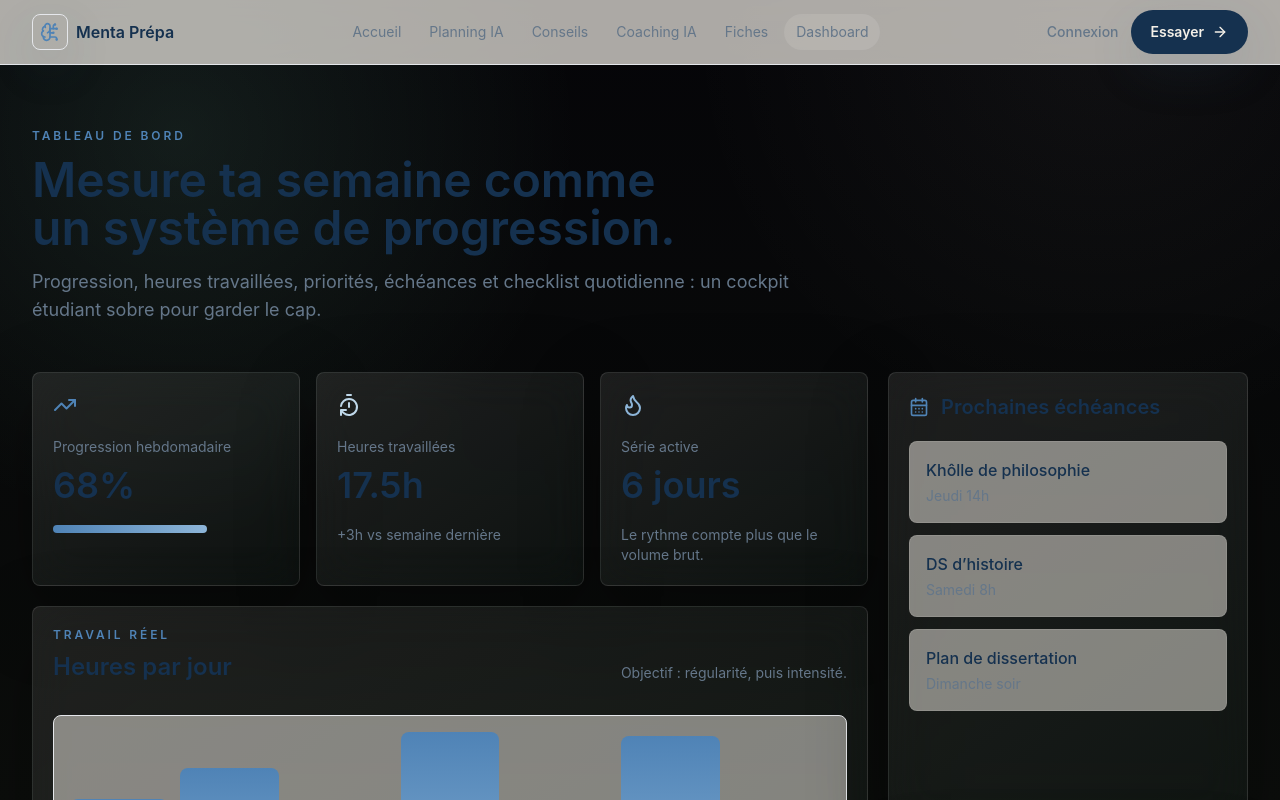
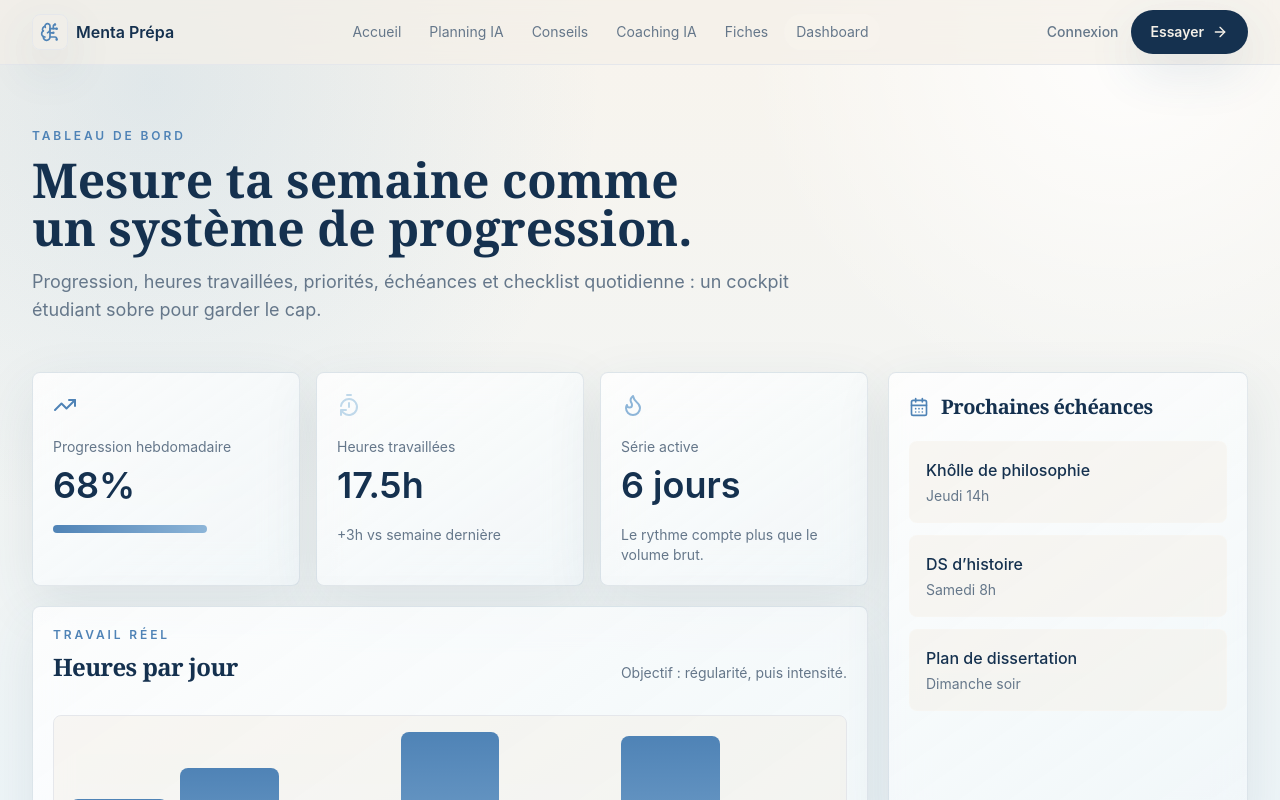
Before and after one commit to kevo13-web/Menta-Prepa-, a Next.js app: page /dashboard in a window 1280 px wide. Shown: the top 800 px of the page. Built offline with nearby package versions, Linux system fonts and the light colour scheme.

Commit message:
Apply light academic blue visual system

```diff
--- a/app/globals.css
+++ b/app/globals.css
@@ -3,13 +3,11 @@
 @tailwind utilities;
 
 :root {
-  --background: #050508;
-  --foreground: #f5f2ea;
+  --background: #f7f3eb;
+  --foreground: #15314f;
 }
 
-* {
-  box-sizing: border-box;
-}
+* { box-sizing: border-box; }
 
 html {
   scroll-behavior: smooth;
@@ -21,43 +19,44 @@ body {
   margin: 0;
   color: var(--foreground);
   background:
-    radial-gradient(circle at 14% 8%, rgba(157, 255, 215, 0.09), transparent 25rem),
-    radial-gradient(circle at 86% 2%, rgba(245, 242, 234, 0.045), transparent 26rem),
-    linear-gradient(180deg, #050508 0%, #0b0d0b 48%, #050508 100%);
-  font-family:
-    Inter, ui-sans-serif, system-ui, -apple-system, BlinkMacSystemFont, "Segoe UI",
-    sans-serif;
+    radial-gradient(circle at 12% 5%, rgba(121, 174, 214, 0.18), transparent 28rem),
+    radial-gradient(circle at 88% 2%, rgba(255, 255, 255, 0.9), transparent 24rem),
+    linear-gradient(180deg, #f8f4ed 0%, #eef5f8 48%, #f5f0e8 100%);
+  font-family: Inter, ui-sans-serif, system-ui, -apple-system, BlinkMacSystemFont, "Segoe UI", sans-serif;
+}
+
+h1, h2, h3, .display-serif {
+  font-family: Georgia, "Times New Roman", serif;
+  letter-spacing: -0.025em;
 }
 
 ::selection {
-  color: #050508;
-  background: #9dffd7;
+  color: #ffffff;
+  background: #4f83b6;
 }
 
 @layer utilities {
-  .text-balance {
-    text-wrap: balance;
-  }
+  .text-balance { text-wrap: balance; }
 
   .glass {
-    border: 1px solid rgba(255, 255, 255, 0.11);
-    background: linear-gradient(145deg, rgba(245, 242, 234, 0.095), rgba(157, 255, 215, 0.035));
-    box-shadow: 0 24px 80px rgba(0, 0, 0, 0.28);
-    backdrop-filter: blur(22px);
+    border: 1px solid rgba(47, 82, 115, 0.12);
+    background: linear-gradient(145deg, rgba(255,255,255,0.80), rgba(241,247,250,0.72));
+    box-shadow: 0 18px 55px rgba(52, 77, 101, 0.10);
+    backdrop-filter: blur(18px);
   }
 
   .subtle-grid {
     background-image:
-      linear-gradient(rgba(255, 255, 255, 0.04) 1px, transparent 1px),
-      linear-gradient(90deg, rgba(255, 255, 255, 0.04) 1px, transparent 1px);
+      linear-gradient(rgba(42, 82, 116, 0.035) 1px, transparent 1px),
+      linear-gradient(90deg, rgba(42, 82, 116, 0.035) 1px, transparent 1px);
     background-size: 42px 42px;
+  }
+
+  .paper-texture {
+    background-image:
+      radial-gradient(circle at 20% 15%, rgba(255,255,255,.75), transparent 28%),
+      linear-gradient(180deg, rgba(255,255,255,.4), rgba(238,244,247,.3));
   }
 }
 
-a,
-button,
-input,
-textarea,
-select {
-  -webkit-tap-highlight-color: transparent;
-}
+a, button, input, textarea, select { -webkit-tap-highlight-color: transparent; }
```
